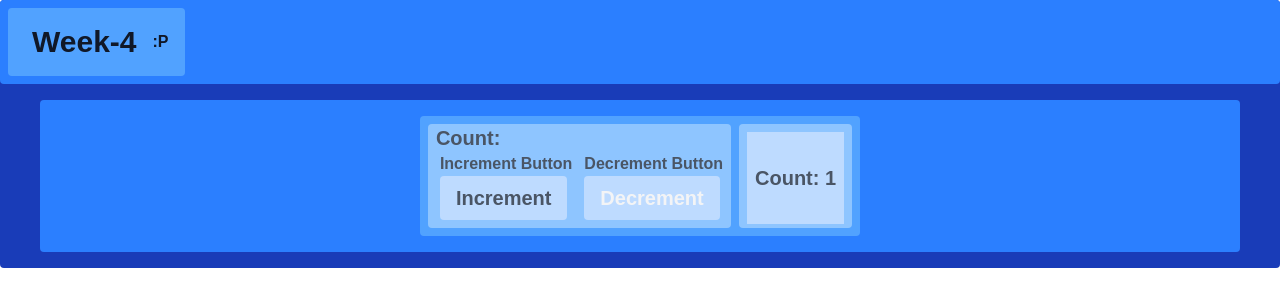
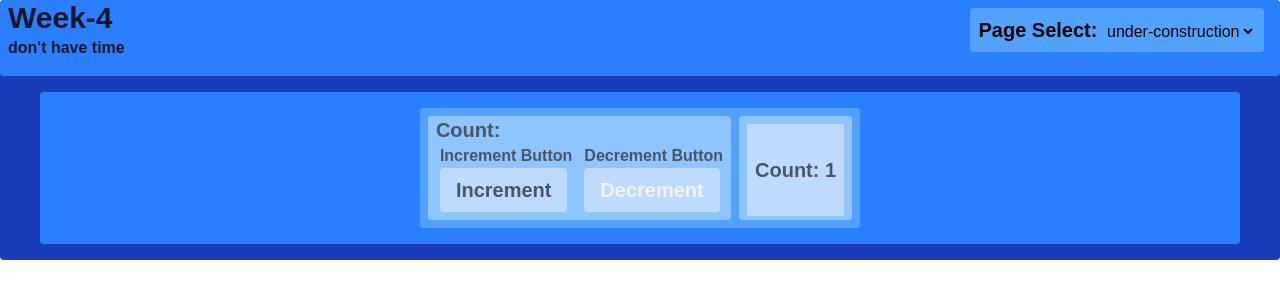
Before and after one commit to Aiden-Larsen/cprg306-assignments, a Next.js app: page /week-4 in a window 1280 px wide. Shown: the top 306 px of the page. Built offline with nearby package versions, Linux system fonts and the light colour scheme.

Commit message:
page-transporter (experimental)
- small changes to code in different assignments
- adds page transported (disabled) to header of all projects

```diff
--- a/app/components/PageHeader.js
+++ b/app/components/PageHeader.js
@@ -1,3 +1,5 @@
+import PageSelect from "./PageTransport";
+
 export default function SectionHeader({
   title,
   description,
@@ -8,9 +10,14 @@ export default function SectionHeader({
     //   <h2 className="text-2xl lg:text-4xl font-semibold">{title}</h2>
     //   <p className="text-lg">{description}</p>
     // </header>
-    <header className={`rounded mb-3 pb-3 ${bgColor}`}>
-      <h1 className="text-3xl font-bold text-gray-900 pl-2">{title}</h1>
-      <p className="text-gray-900 font-bold pl-2">{description}</p>
+    <header className={`flex flex-row rounded max-w-full pb-4 ${bgColor}`}>
+      <div>
+        <h1 className="text-3xl font-bold text-gray-900 pl-2">{title}</h1>
+        <p className="text-gray-900 font-bold pl-2">{description}</p>
+      </div>
+      <div className="self-center max-w-full ml-auto mr-4 text-black">
+        <PageSelect/>
+      </div>
     </header>
   );
 }
--- /dev/null
+++ b/app/components/PageTransport.js
@@ -0,0 +1,41 @@
+"use client";
+import { useState } from "react";
+
+export default function PageTransporter() {
+    const [currPage, setCurrPage] = useState("select-page")
+
+    function changePage(event) {
+        const newPage = (event.target.value);
+        // console.log(newPage);
+
+        if(newPage === "alert-msg") {
+            alert("will be finisheed soon");
+        } else {
+            console.log("this select field will allow you to travel to different project folders when an option is selected. It is currently being tested and does not work properly");
+        }
+
+        // setCurrPage(newPage);
+        // console.log(newPage);
+
+        // window.location.replace(newPage);
+    }
+
+    return (
+        <div>
+            <form className="rounded bg-blue-400 p-2">
+                <label className="text-xl font-bold">Page Select: </label>
+                <select value={currPage} className="text-l">
+                    <option value="alert-msg" onClick={changePage}>under-construction</option>
+                    <option value="info-msg" onClick={changePage}>more-info</option>
+                    {/* <option value="">HOME</option>
+                    <option value="week-2">WEEK-2</option>
+                    <option value="week-3">WEEK-3</option>
+                    <option value="week-4">WEEK-4</option>
+                    <option value="week-5">WEEK-5</option>
+                    <option value="week-6">WEEK-6</option>
+                    <option value="week-7">WEEK-7</option> */}
+                </select>
+            </form>
+        </div>
+    )
+}
--- a/app/page.js
+++ b/app/page.js
@@ -9,8 +9,7 @@ export default function Home() {
         <p>Link to <Link href="./week-4">Week-4</Link></p>
         <p>Link to <Link href="./week-5">Week-5</Link></p>
         <p>Link to <Link href="./week-6">Week-6</Link></p>
-        <p>Link to <Link href="./test">Test-Page</Link></p>
-        <p>Link to <Link href="./class-demo">Class-Demos</Link></p>
+        <p>Link to <Link href="./week-7">Week-7</Link></p>
       </main>
     );
 }
--- a/app/week-4/page.js
+++ b/app/week-4/page.js
@@ -1,14 +1,10 @@
 import NewItem from "./new-item";
+import PageHeader from "../components/PageHeader";
 
 export default function Page() {
     return (
         <main className="rounded mb-6 pb-4 bg-blue-800">
-            <header className="flex flex-row justify-left rounded bg-blue-500 py-2">
-                <section className="flex flex-row rounded p-4 ml-2 gap-4 bg-blue-400">
-                    <h1 className="text-3xl font-bold text-gray-900 pl-2">Week-4</h1>
-                    <h1 className="text-gray-900 font-bold my-auto">:P</h1>
-                </section>
-            </header>
+            <PageHeader title="Week-4" description="don't have time"/>
             <section className="flex flex-row justify-center gap-4 rounded mt-4 mx-10 py-4 bg-blue-500">
                 <NewItem/>
             </section>
--- a/app/week-5/new-item.js
+++ b/app/week-5/new-item.js
@@ -69,6 +69,8 @@ Category: ${item.category}`
         );
         // resets values to initial
         setName(""), setQuantity(1), setCategory("produce");
+        // sets buttons to default
+        setDeDisabled(true), setInDisabled(false);
     }
 
     return (
@@ -124,7 +126,7 @@ Category: ${item.category}`
                         value={category}
                         onChange={handleCategory}
                         className="rounded border border-gray-600 text-gray-500 bg-blue-200 p-2 mx-2 my-1">
-                            <option value="Produce" >Produce</option>
+                            <option value="Produce">Produce</option>
                             <option value="Dairy">Dairy</option>
                             <option value="Bakery">Bakery</option>
                             <option value="Meat">Meat</option>
--- a/app/week-5/page.js
+++ b/app/week-5/page.js
@@ -1,12 +1,10 @@
 import NewItem from "./new-item";
+import PageHeader from "../components/PageHeader";
 
 export default function Page() {
     return (
         <main className="rounded pb-7 bg-blue-950">
-            <header className="rounded bg-blue-500 pb-3">
-                <h1 className="text-3xl font-bold text-gray-800 pl-2">Week-5</h1>
-                <p className="text-gray-900 font-bold pl-2">:)</p>
-            </header>
+            <PageHeader title="Week-5" description="don't have time"/>
             <section className="rounded gap-4 mt-4 max-w-xl mx-auto py-4 bg-blue-500">
                 <NewItem/>
             </section>
--- a/app/week-6/page.js
+++ b/app/week-6/page.js
@@ -7,7 +7,7 @@ export default function Page() {
         <main className="bg-blue-950 pb-4">
             <SectionHeader title="Week-6" description="^^"/>
             <section className="rounded bg-blue-500 max-w-1/2 mx-auto pb-3">
-                <h1 className="text-2xl font-bold text-gray-900 mx-2 p-2">Shopping List</h1>
+                <h1 className="text-2xl font-bold text-gray-900 mt-4 p-2">Shopping List</h1>
                 <ItemList/>
             </section>
         </main>
--- /dev/null
+++ b/app/week-7/page.js
@@ -0,0 +1,9 @@
+import PageHeader from "../components/PageHeader";
+
+export default function Page() {
+    return (
+        <main className="bg-blue-950 ">
+            <PageHeader title="Week-7" description="I haven't read the assignment yet"/>
+        </main>
+    )
+}
```
